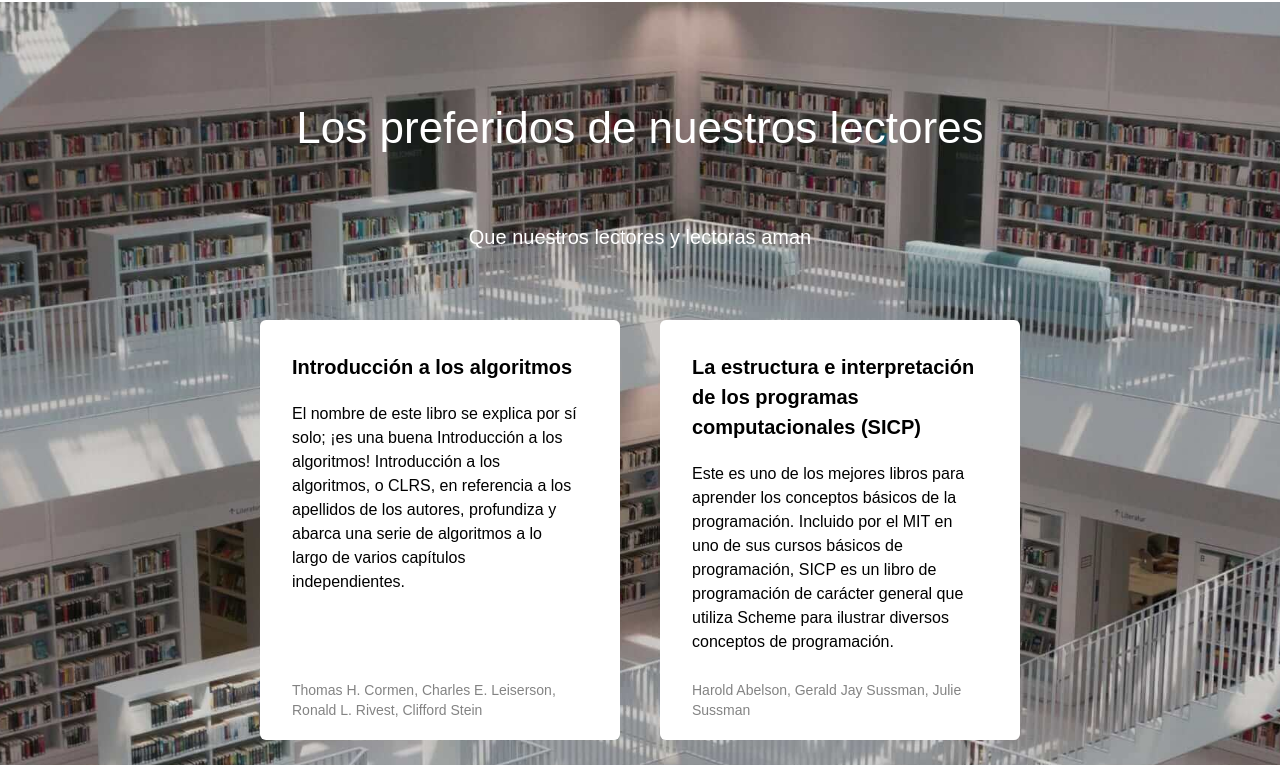
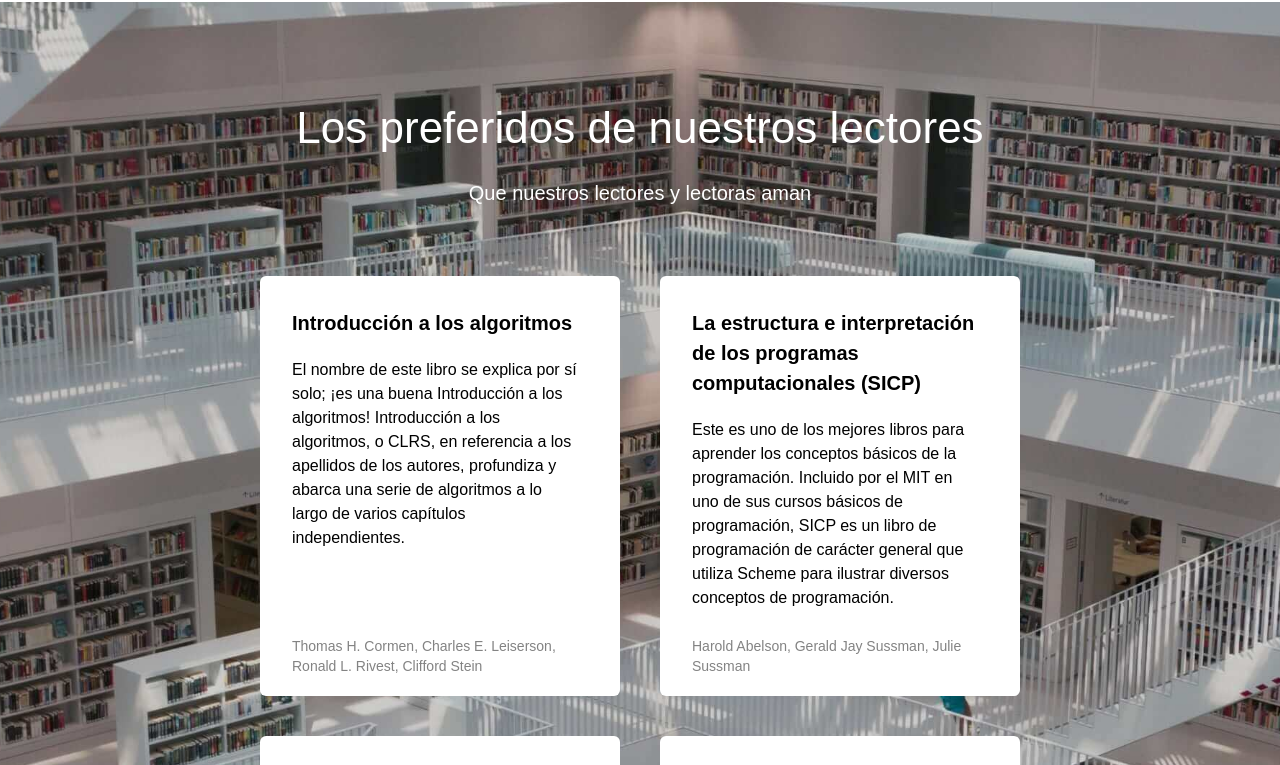
Before and after one commit to FrancoVeras22/web_project_library_es, a plain HTML site: page index.html in a window 1280 px wide. Shown: the part 798-1563 px from the top of the page. Drawn offline with Linux system fonts and the light colour scheme.

Commit message:
cambios en margin para clase style.css

```diff
--- a/styles/style.css
+++ b/styles/style.css
@@ -61,7 +61,7 @@
   font-size: 20px;
   line-height: 30px;
   max-width: 515px;
-  margin-top: 0;
+  margin: 32px 0 50;
 }
 
 .header__image {
@@ -109,13 +109,13 @@
   font-size: 20px;
   line-height: 30px;
   font-weight: 400;
-  margin: 68px;
+  margin: 0;
   color: #ffffff;
 }
 
 .staff__cards {
   max-width: 760px;
-  margin: 0 auto;
+  margin: 68px auto 0;
   display: flex;
   flex-wrap: wrap;
   justify-content: center;
```
